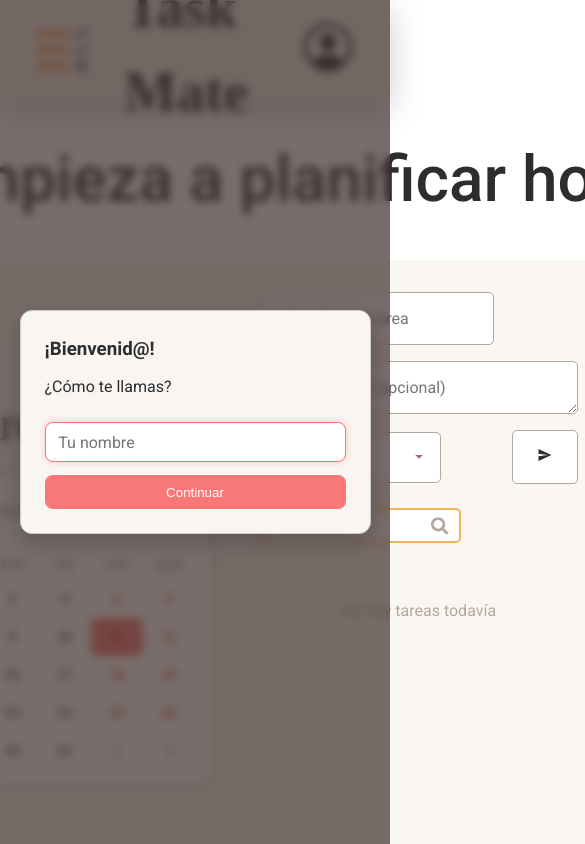
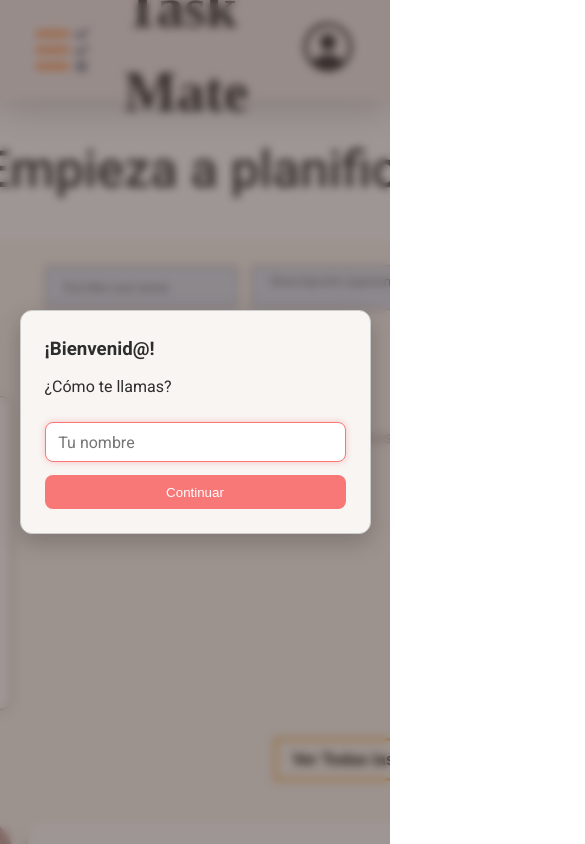
Before and after one commit to Bren-dan-Ny/To-do-App, a React (Vite) app in the folder to-do/: page / in a window 390 px wide. Shown: the top 844 px of the page, 585 px wide, since content can reach past the window. Built offline with nearby package versions, Linux system fonts and the light colour scheme; a web font is replaced by a local one.

Commit message:
Styles and responsive

```diff
--- a/to-do/src/components/TaskCard.jsx
+++ b/to-do/src/components/TaskCard.jsx
@@ -105,11 +105,11 @@ function TaskCard({ task, onToggleComplete, onDelete, onEdit }) {
               <span className="task-category-label">
                 {task.category && task.category.trim() !== ""
                   ? task.category
-                  : "Sin categoría"}
+                  : "Otros"}
               </span>
               {task.createdAt && (
                 <span className="task-created">
-                  Creado: {getFormattedDate(task.createdAt)}
+                  Creado {getFormattedDate(task.createdAt)}
                 </span>
               )}
             </div>
--- a/to-do/src/components/TaskForm.jsx
+++ b/to-do/src/components/TaskForm.jsx
@@ -1,5 +1,5 @@
 import { useState } from "react";
-import { IoMdSend } from "react-icons/io";
+import { RiAddLargeFill } from "react-icons/ri";
 
 function TaskForm({ onAddTask }) {
   const [text, setText] = useState("");
@@ -36,7 +36,7 @@ function TaskForm({ onAddTask }) {
       />
       <textarea
         rows="1"
-        cols="30"
+        cols="26"
         value={description}
         onChange={(e) => setDescription(e.target.value)}
         placeholder="Descripción (opcional)"
@@ -54,7 +54,7 @@ function TaskForm({ onAddTask }) {
         <option value="Otros">Otros</option>
       </select>
       <button type="submit">
-        <IoMdSend />
+        <RiAddLargeFill />
       </button>
     </form>
   );
--- a/to-do/src/main.jsx
+++ b/to-do/src/main.jsx
@@ -8,6 +8,7 @@ import "./styles/components.css";
 import "./styles/modal.css";
 import "./styles/calendar.css";
 import "./styles/stats.css";
+import "./styles/responsive.css";
 import App from "./App.jsx";
 
 createRoot(document.getElementById("root")).render(
--- a/to-do/src/styles/components.css
+++ b/to-do/src/styles/components.css
@@ -8,18 +8,17 @@
   .task-controls {
     display: flex;
     flex-direction: column;
-    justify-content: space-between;
-    gap: 2rem;
+    justify-content: flex-start;
+
   }
 
   /* Formulario */
   .task-form {
     display: flex;
-    flex-wrap: wrap;
-    align-items: center;
-    justify-content: space-between;
-    gap: 1rem;
+    justify-content: flex-start;
+    gap: 0.9rem;
     width: 100%;
+    max-height: 50px;
   }
 
   /* Inputs generales */
@@ -27,22 +26,35 @@
   .task-form textarea,
   .task-form select,
   .task-form button {
+    all: unset;
+    line-height: 1;
     border: 1px solid var(--muted-color);
     border-radius: 5px;
-    padding: 1rem 1.5rem;
+    padding: 0.8rem 1.5rem;
     font-size: 1rem;
+    align-items: center;
     font-family: 'Roboto', sans-serif;
-    color: var(--text-color);
-    background-color: #fff;
+    box-sizing: border-box;
+    background: #DBE2EF;
+    height: 100%;
   }
-
+  .task-form button {
+    background-color: #5C9967;
+    display: inline-flex;
+    color: #fff;
+    align-items: center;
+    border-radius: 0 8px 8px 0;
+    justify-content: center;
+  }
+  .task-form button svg {
+    font-size: 1.5rem;
+  }
   /* Focus */
   .task-form input:focus,
   .task-form textarea:focus,
   .task-form select:focus {
     outline: none;
-    border: 1px solid var(--primary-color);
-    box-shadow: 0 0 5px var(--primary-color);
+    box-shadow: 0 0 3px var(--surface-dark);
   }
 
   /* Select custom */
@@ -63,7 +75,6 @@
     position: relative;
     width: 80%;
     max-width: 200px;
-
   }
 
   .search-bar input {
@@ -71,7 +82,7 @@
     padding: 0.5rem 2.5rem 0.5rem 1rem;
     border-radius: 5px;
     border: 2px solid var(--orange-color);
-    font-size: 0.8rem;
+    font-size: 0.9rem;
     outline: none;
     transition: border-color 0.2s ease;
   }
@@ -99,9 +110,9 @@
     grid-template-columns: repeat(auto-fill, minmax(300px, 1fr));
     grid-auto-rows: 150px;
     grid-auto-flow: row dense;
-    gap: 1rem;
+    gap: 1.2rem;
     width: 100%;
-    min-height: 316px;
+    min-height: 320px;
     box-sizing: border-box;
   }
 
@@ -241,3 +252,23 @@
     transform: scale(1.2);
     color: var(--primary-color);
   }
+
+    /* ================================
+     BUTTON
+  ================================ */
+
+  .show-more-btn {
+    margin: 0 auto;
+    display: block;
+    padding: 0.8rem 1.5rem;
+    font-size: 1.2rem;
+    font-weight: 600;
+    cursor: pointer;
+    border: 3px solid var(--orange-color);
+    background: none;
+    transition: box-shadow 0.2s ease;
+  }
+
+  .show-more-btn:hover {
+    box-shadow: 0 6px 14px rgba(0, 0, 0, 0.1);
+  }
--- a/to-do/src/styles/footer.css
+++ b/to-do/src/styles/footer.css
@@ -5,11 +5,11 @@
     align-items: center;
     padding: 1rem 4rem;
     background-color: #F2EAEA;
-    box-shadow: 0 -5px 20px rgba(0, 0, 0, 0.1);
+    box-shadow: 0 -2px 20px rgba(0, 0, 0, 0.1);
     font-size: 1rem;
     color: var(--text-color);
 }
- .footer-logo {
+ .footer-logo{
     display: flex;
     align-items: center;
     gap: 2rem;
--- a/to-do/src/styles/header.css
+++ b/to-do/src/styles/header.css
@@ -8,18 +8,18 @@
     box-shadow: 0 10px 35px rgba(0, 0, 0, 0.2);
 }
 
-  .header-logo, .footer-logo {
+  .header-logo {
     display: flex;
     align-items: center;
     gap: 2rem;
   }
 
-  .header-logo img, .footer-logo img {
+  .header-logo img {
     height: 60px;
     object-fit: contain;
   }
 
-  .logo-name, .footer-logo-name {
+  .logo-name {
     font-family: "Island Moments", cursive;
     font-size: 3.5rem;
     font-weight: 600;
--- a/to-do/src/styles/index.css
+++ b/to-do/src/styles/index.css
@@ -23,7 +23,9 @@
 /* =====================
    RESET / BASE
 ===================== */
-* {
+* ,
+*::before,
+*::after {
   margin: 0;
   padding: 0;
   box-sizing: border-box;
@@ -41,3 +43,6 @@ body {
   color: var(--text-color);
   line-height: 1.5;
 }
+html, body {
+  overflow-x: hidden;
+}
--- a/to-do/src/styles/modal.css
+++ b/to-do/src/styles/modal.css
@@ -5,7 +5,7 @@
 .modal-overlay {
     position: fixed;
     inset: 0;
-    background: rgba(62, 47, 43, 0.7);
+    background: rgba(62, 47, 43, 0.5);
     display: flex;
     justify-content: center;
     align-items: center;
--- /dev/null
+++ b/to-do/src/styles/responsive.css
@@ -0,0 +1,111 @@
+/* Desktop grande */
+@media (max-width: 1440px) {
+    .msg-welcome {
+        font-size: 3.2rem;
+      }
+
+      .dashboard-layout {
+        width: 100%;
+        max-width: 1200px;
+        padding: 0;
+      }
+
+      .dashboard-top {
+        grid-template-columns: 320px 1fr;
+        gap: 2rem;
+        padding: 1.5rem 1rem;
+      }
+
+      .dashboard-stats {
+        padding: 0 1rem;
+      }
+
+    .task-form {
+      gap: 0.7rem;
+    }
+
+    .task-form input,
+    .task-form textarea,
+    .task-form select,
+    .task-form button {
+      padding: 0.6rem 1.2rem;
+      font-size: 0.85rem;
+    }
+
+    .task-form select {
+      width: 120px;
+    }
+
+    .task-list {
+        grid-template-columns: repeat(auto-fit, minmax(240px, 1fr));
+      }
+
+
+    .task-description {
+      font-size: 0.85rem;
+      line-height: 1.4;
+    }
+    .show-more-btn {
+        font-size: 1rem;
+        padding: 0.6rem 1rem;
+    }
+    .calendar-day {
+      font-size: 3.5rem;
+      line-height: 1;
+    }
+
+    .calendar-date {
+      font-size: 2.6rem;
+    }
+    .container-stats-card {
+      gap: 1rem;
+    }
+    .stat-card{
+      padding: 0.8rem 1.5rem;
+    }
+    .stat-card h4 {
+      font-size: 1rem;
+      margin-bottom: 0.6rem;
+    }
+
+    .stat-card span {
+      font-size: 3rem;
+      line-height: 1;
+    }
+    .motivation-section {
+        padding: 1rem;
+      }
+
+    .motivational-quote {
+        font-size: 0.9rem;
+        font-style: italic;
+        text-align: center;
+    }
+
+    /* FOOTER */
+    .footer-logo{
+        gap: 1.5rem;
+    }
+    .footer-logo h2{
+        font-size: 2rem;
+    }
+    .footer-logo img {
+        width: 30px;
+    }
+    .dashboard-footer p {
+        font-size: 1rem;
+    }
+    .icons-footer a {
+        font-size: 1rem;
+        padding: 0.6rem;
+    }
+}
+
+/* Laptop */
+@media (max-width: 1200px) {}
+
+/* Tablet */
+@media (max-width: 1024px) {}
+
+/* Mobile */
+@media (max-width: 768px) {}
--- a/to-do/src/styles/stats.css
+++ b/to-do/src/styles/stats.css
@@ -5,7 +5,7 @@
 
   .stat-card {
     height: auto;
-    padding: 1rem 2.5rem;
+    padding: 1rem 2rem;
     border-radius: 1.8rem;
     text-align: center;
     display: flex;
@@ -82,23 +82,3 @@
     font-style: italic;
     text-align: center;
   }
-
-  /* ================================
-     BUTTON
-  ================================ */
-
-  .show-more-btn {
-    margin: 0 auto;
-    display: block;
-    padding: 0.8rem 1.5rem;
-    font-size: 1.2rem;
-    font-weight: 600;
-    cursor: pointer;
-    border: 3px solid var(--orange-color);
-    background: none;
-    transition: box-shadow 0.2s ease;
-  }
-
-  .show-more-btn:hover {
-    box-shadow: 0 6px 14px rgba(0, 0, 0, 0.1);
-  }
```
